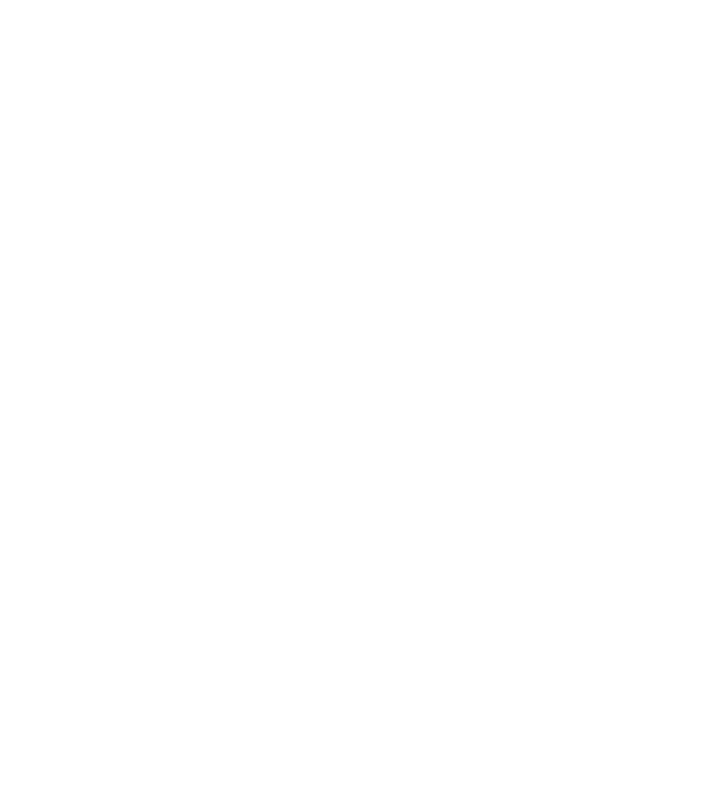
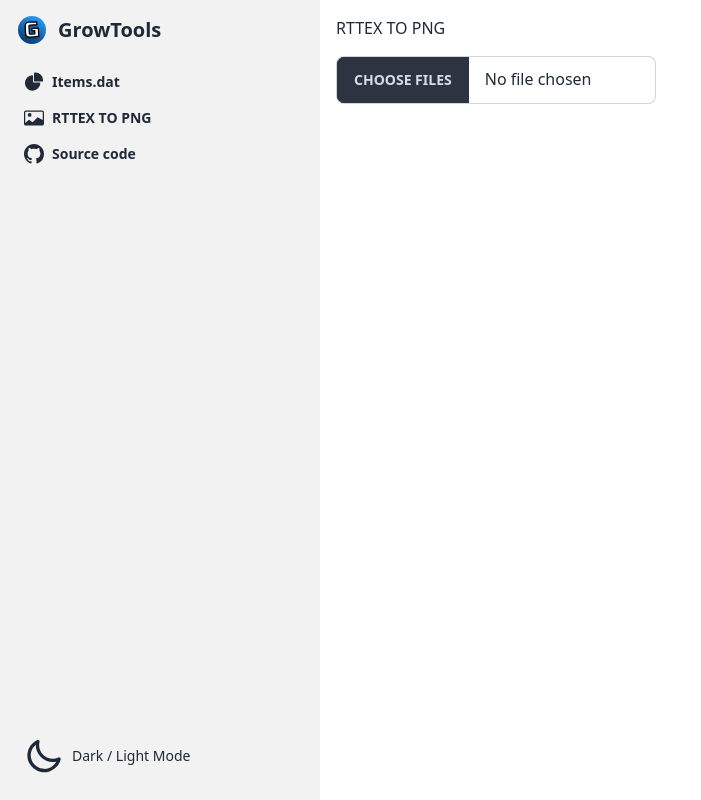
Before and after one commit to StileDevs/GrowTools, a React (Vite) app: page /rttex-to-png in a window 1280 px wide. Before the commit this address had no page. Shown: the whole page, without its empty margins (0-701 px from the left). Built offline with nearby package versions, Linux system fonts and the light colour scheme.

Commit message:
add rttex to png & 404 page

```diff
--- a/src/App.tsx
+++ b/src/App.tsx
@@ -2,6 +2,8 @@
 import { Routes, Route } from "react-router-dom";
 import Main from "./routes/Main";
 import ItemsRoute from "./routes/ItemsRoute";
+import RttexToPngRoute from "./routes/RttexToPngRoute";
+import Sidebar from "./components/Sidebar";
 
 function App() {
   return (
@@ -9,6 +11,22 @@
       <Routes>
         <Route path="/" element={<Main />} />
         <Route path="/itemsdat" element={<ItemsRoute />} />
+        <Route path="/rttex-to-png" element={<RttexToPngRoute />} />
+        <Route
+          path="*"
+          element={
+            <>
+              <Sidebar>
+                <div className="grid h-screen place-items-center">
+                  <div>
+                    <div className="text-center text-white font-bold text-4xl">Page not found</div>
+                    <img className="h-auto max-w-full" src="/404.gif" alt="404" />
+                  </div>
+                </div>
+              </Sidebar>
+            </>
+          }
+        />
       </Routes>
     </>
   );
--- a/src/components/Sidebar.tsx
+++ b/src/components/Sidebar.tsx
@@ -55,6 +55,22 @@
               </a>
             </li>
             <li>
+              <a href="/rttex-to-png" className="font-semibold">
+                <svg
+                  xmlns="http://www.w3.org/2000/svg"
+                  width="16"
+                  height="16"
+                  fill="currentColor"
+                  viewBox="0 0 16 16"
+                  className="w-5 h-5"
+                >
+                  <path d="M6.002 5.5a1.5 1.5 0 1 1-3 0 1.5 1.5 0 0 1 3 0" />
+                  <path d="M1.5 2A1.5 1.5 0 0 0 0 3.5v9A1.5 1.5 0 0 0 1.5 14h13a1.5 1.5 0 0 0 1.5-1.5v-9A1.5 1.5 0 0 0 14.5 2zm13 1a.5.5 0 0 1 .5.5v6l-3.775-1.947a.5.5 0 0 0-.577.093l-3.71 3.71-2.66-1.772a.5.5 0 0 0-.63.062L1.002 12v.54A.505.505 0 0 1 1 12.5v-9a.5.5 0 0 1 .5-.5z" />
+                </svg>
+                RTTEX TO PNG
+              </a>
+            </li>
+            <li>
               <a
                 href="https://github.com/JadlionHD/GrowTools"
                 className="font-semibold"
--- /dev/null
+++ b/src/routes/RttexToPngRoute.tsx
@@ -0,0 +1,147 @@
+import { MouseEvent, useEffect, useState } from "react";
+import { RTTEX } from "../utils/rtpack";
+import Sidebar from "../components/Sidebar";
+
+interface FileType {
+  name?: string;
+  size?: number;
+  arrayBuffer?: ArrayBuffer;
+  file?: DataView;
+  fileUrl?: string;
+}
+
+interface FileCounter {
+  max: number;
+  current: number;
+}
+
+export default function RttexToPngRoute() {
+  const [files, setFiles] = useState<FileType[]>([]);
+  const [modalInfo, setModalInfo] = useState<FileType | null>(null);
+  const modalEl = document.getElementById("showModal") as HTMLFormElement;
+
+  const rttexHandle = () => {
+    const input = document.getElementById("rttexFileUpload") as HTMLInputElement;
+
+    const fileInput = input.files!;
+
+    for (let i = 0; i < fileInput.length; ++i) {
+      const temp: FileType = {
+        name: "",
+        arrayBuffer: new ArrayBuffer(0),
+        size: 0
+      };
+
+      const reader = new FileReader();
+      reader.addEventListener("load", async (f) => {
+        temp.arrayBuffer = f.target?.result as ArrayBuffer;
+        const file = await RTTEX.decode(new DataView(f.target?.result as ArrayBuffer));
+        temp.file = file;
+        temp.fileUrl = URL.createObjectURL(new Blob([file.buffer!], { type: "image/png" }));
+
+        setFiles((e) => [...e, temp]);
+        reader.abort();
+      });
+
+      temp.name = fileInput.item(i)?.name;
+      temp.size = fileInput.item(i)?.size;
+
+      reader.readAsArrayBuffer(fileInput.item(i)!);
+    }
+  };
+
+  useEffect(() => {
+    console.log({ files });
+
+    return () => {
+      // e
+    };
+  }, [files]);
+
+  return (
+    <>
+      <Sidebar>
+        <dialog id="showModal" className="modal">
+          <div className="modal-box">
+            <h3 className="font-bold text-lg mb-2">{modalInfo?.name}</h3>
+            {/* <p className="py-4">Press ESC key or click the button below to close</p> */}
+            <div className="p-2 bg-base-300">
+              <img src={modalInfo?.fileUrl} alt={modalInfo?.name} />
+            </div>
+
+            <div className="modal-action">
+              <a
+                className="btn btn-primary mr-2"
+                href={modalInfo?.fileUrl}
+                download={modalInfo?.name?.replace(".rttex", ".png")}
+              >
+                Download
+              </a>
+              <form method="dialog">
+                {/* if there is a button in form, it will close the modal */}
+                <button className="btn" onClick={() => setModalInfo(null)}>
+                  Close
+                </button>
+              </form>
+            </div>
+          </div>
+        </dialog>
+
+        <h1 className="mb-4">RTTEX TO PNG</h1>
+
+        <div>
+          <input
+            id="rttexFileUpload"
+            type="file"
+            accept=".rttex"
+            onChange={() => {
+              rttexHandle();
+            }}
+            className="file-input file-input-bordered w-full max-w-xs"
+            multiple
+          />
+        </div>
+
+        {files.length ? (
+          <>
+            <div className="overflow-x-auto">
+              <table className="table">
+                <thead>
+                  <tr>
+                    <th>No</th>
+                    <th>Name</th>
+                    <th>Size</th>
+                    <th>Action</th>
+                  </tr>
+                </thead>
+                <tbody>
+                  {files.map((v, i) => {
+                    return (
+                      <tr key={i + 1}>
+                        <th>{i + 1}</th>
+                        <td>{v.name}</td>
+                        <td>{v.size}</td>
+                        <td>
+                          <button
+                            className="btn btn-primary"
+                            onClick={() => {
+                              setModalInfo(v);
+                              modalEl.showModal();
+                            }}
+                            data-name={`${v.name}`}
+                          >
+                            Preview
+                          </button>
+                        </td>
+                      </tr>
+                    );
+                  })}
+                </tbody>
+              </table>
+            </div>
+          </>
+        ) : undefined}
+      </Sidebar>
+    </>
+  );
+}
--- a/src/utils/rtpack.tsx
+++ b/src/utils/rtpack.tsx
@@ -22,7 +22,7 @@
   public type: string | undefined;
 
   constructor(image: DataView) {
-    if (!ArrayBuffer.isView(image.buffer)) throw new Error("Please use buffer instead.");
+    if (!ArrayBuffer.isView(image)) throw new Error("Please use buffer instead.");
     const type = new TextDecoder("utf-8").decode(image.buffer.slice(0, 6));
     if (type === "RTPACK" || type === "RTTXTR") {
       // e
@@ -103,7 +103,7 @@
   public static async decode(rttexImg: DataView) {
     let data = rttexImg;
 
-    if (!ArrayBuffer.isView(data.buffer)) throw new Error("Please use buffer instead.");
+    if (!ArrayBuffer.isView(data)) throw new Error("Please use buffer instead.");
 
     let type = new TextDecoder("utf-8").decode(data.buffer.slice(0, 6));
 
@@ -122,7 +122,7 @@
   }
 
   public static async encode(img: DataView) {
-    if (!ArrayBuffer.isView(img.buffer)) throw new Error("Please use buffer instead.");
+    if (!ArrayBuffer.isView(img)) throw new Error("Please use buffer instead.");
 
     const type = new TextDecoder("utf-8").decode(img.buffer.slice(0, 6));
 
```
Also changed, not shown: public/404.gif (added).
